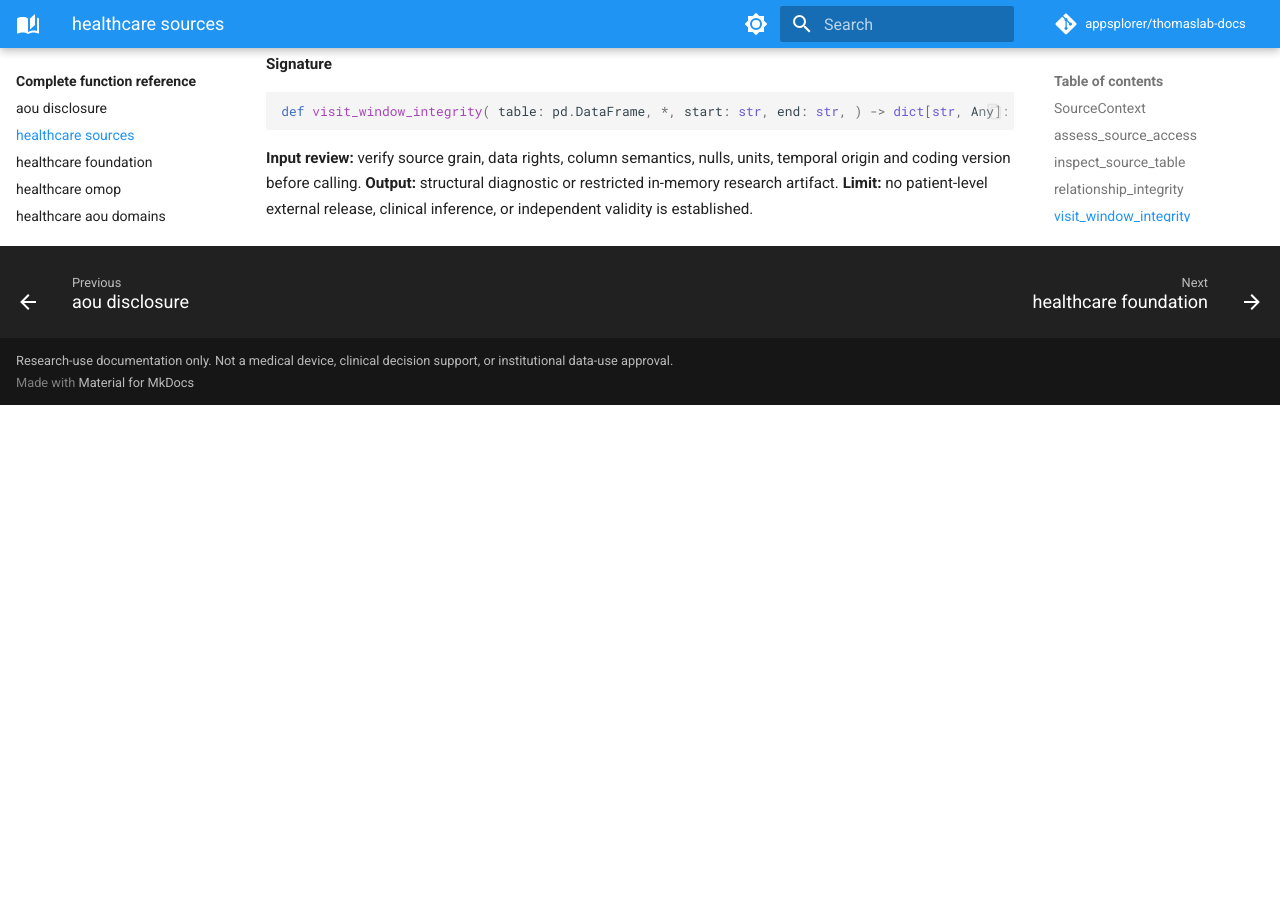
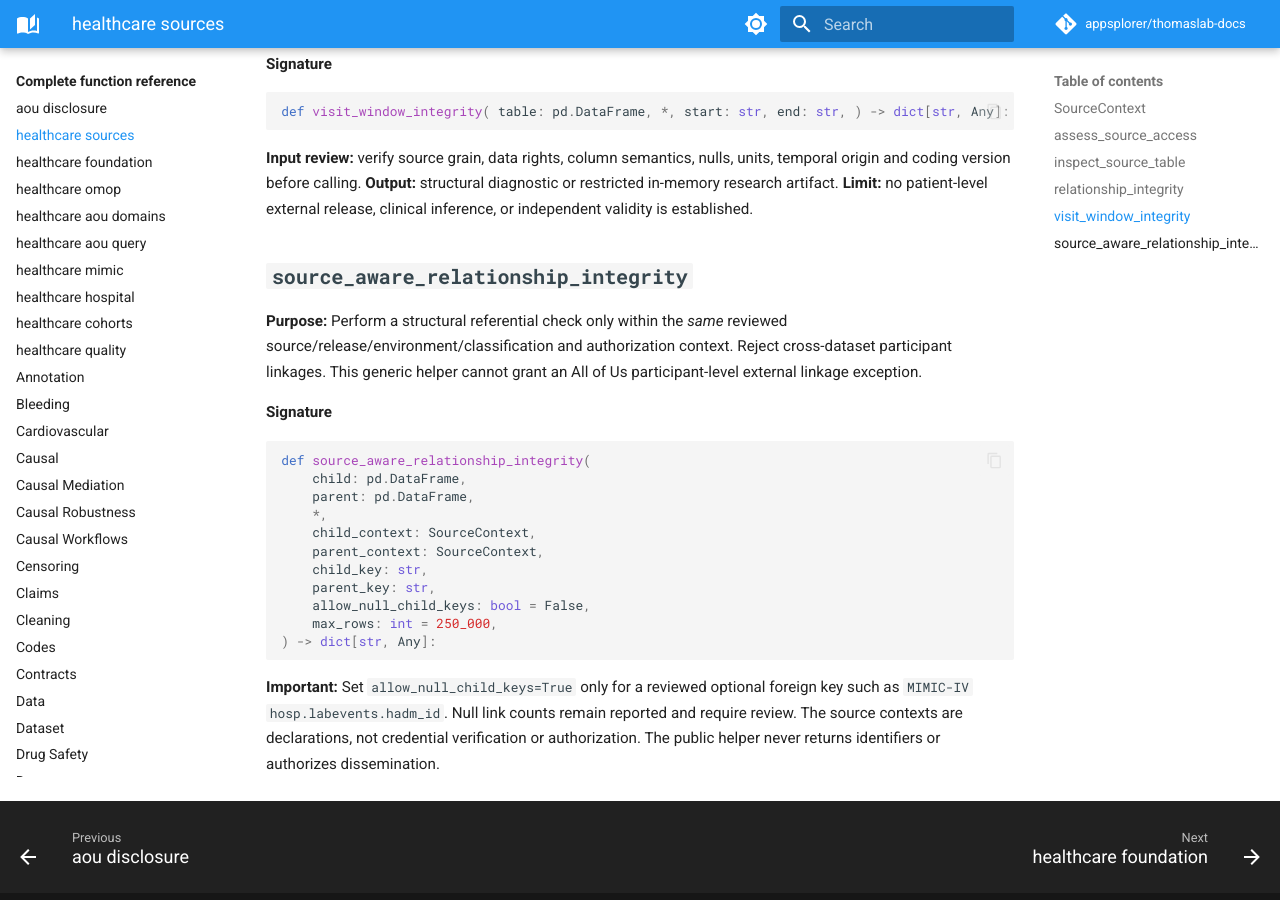
Before and after one commit to appsplorer/thomaslab-docs, an MkDocs documentation site: the page built from docs/reference/functions/healthcare_sources.md, in a window 1280 px wide and 900 px high, scrolled down 1513 px. Built offline with MkDocs 1.6.1 and Material for MkDocs 9.7.7, drawn with Linux system fonts in a browser that asks for light colours; comment, search, counter and statistics services are not loaded; before the commit the page ends 1918 px from its top, so only the background shows below that.

Commit message:
docs(api): update optional MIMIC FK and source-aware cross-dataset linkage contract

```diff
--- a/docs/reference/functions/healthcare_sources.md
+++ b/docs/reference/functions/healthcare_sources.md
@@ -41,7 +41,7 @@ def inspect_source_table( frame: pd.DataFrame, *, context: SourceContext, table:
 **Signature**
 
 ~~~python
-def relationship_integrity( child: pd.DataFrame, parent: pd.DataFrame, *, child_key: str, parent_key: str, max_rows: int = 250_000, ) -> dict[str, Any]:
+def relationship_integrity( child: pd.DataFrame, parent: pd.DataFrame, *, child_key: str, parent_key: str, max_rows: int = 250_000, allow_null_child_keys: bool = False, ) -> dict[str, Any]:
 ~~~
 
 **Input review:** verify source grain, data rights, column semantics, nulls, units, temporal origin and coding version before calling. **Output:** structural diagnostic or restricted in-memory research artifact. **Limit:** no patient-level external release, clinical inference, or independent validity is established.
@@ -57,3 +57,33 @@ def visit_window_integrity( table: pd.DataFrame, *, start: str, end: str, ) -> d
 ~~~
 
 **Input review:** verify source grain, data rights, column semantics, nulls, units, temporal origin and coding version before calling. **Output:** structural diagnostic or restricted in-memory research artifact. **Limit:** no patient-level external release, clinical inference, or independent validity is established.
+
+
+## `source_aware_relationship_integrity`
+
+**Purpose:** Perform a structural referential check only within the *same*
+reviewed source/release/environment/classification and authorization context.
+Reject cross-dataset participant linkages. This generic helper cannot grant
+an All of Us participant-level external linkage exception.
+
+**Signature**
+
+~~~python
+def source_aware_relationship_integrity(
+    child: pd.DataFrame,
+    parent: pd.DataFrame,
+    *,
+    child_context: SourceContext,
+    parent_context: SourceContext,
+    child_key: str,
+    parent_key: str,
+    allow_null_child_keys: bool = False,
+    max_rows: int = 250_000,
+) -> dict[str, Any]:
+~~~
+
+**Important:** Set `allow_null_child_keys=True` only for a reviewed optional
+foreign key such as `MIMIC-IV hosp.labevents.hadm_id`. Null link counts remain
+reported and require review. The source contexts are declarations, not
+credential verification or authorization. The public helper never returns
+identifiers or authorizes dissemination.
```
